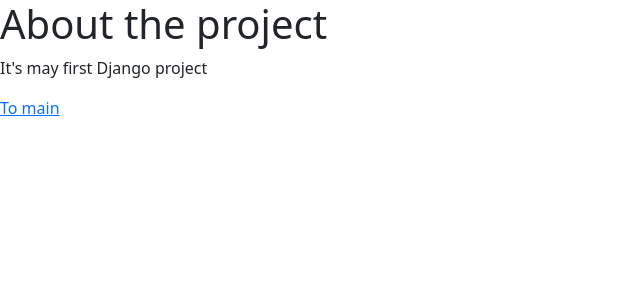
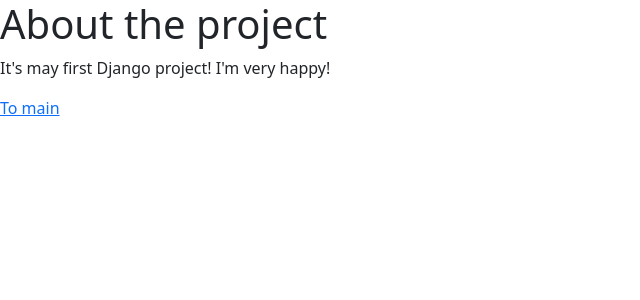
Before and after one commit to YuriShepel/django4-password-generator, a Django app: page /about in a window 1280 px wide. Shown: the top 300 px of the page, without its empty margins (0-640 px from the left). Run offline with Django 4.2, Linux system fonts and the light colour scheme.

Commit message:
Add text to 'About.html'

```diff
--- a/generator/templates/generator/About.html
+++ b/generator/templates/generator/About.html
@@ -9,7 +9,8 @@
     <div>
     <h1>About the project</h1>
         <p>
-            It's may first Django project
+            It's may first Django project!
+            I'm very happy!
         </p>
     </div>
     <div>
```
